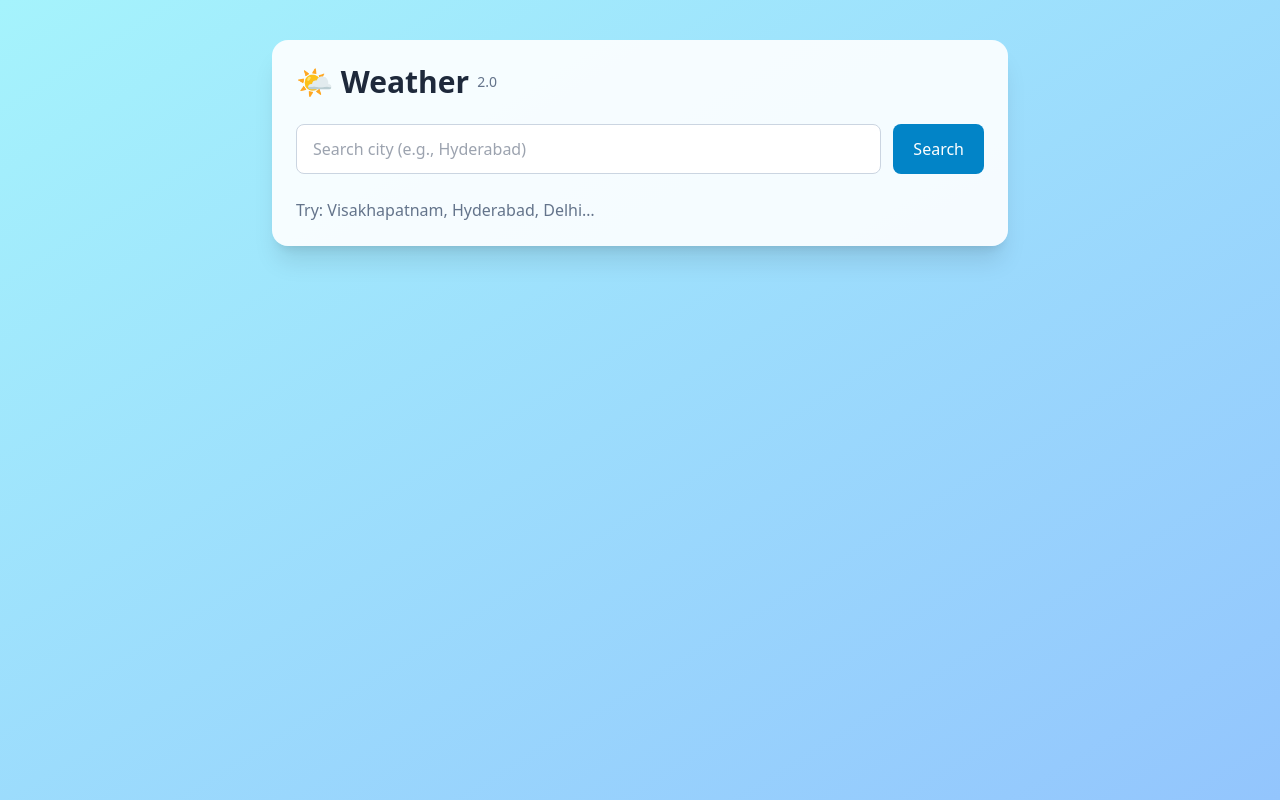
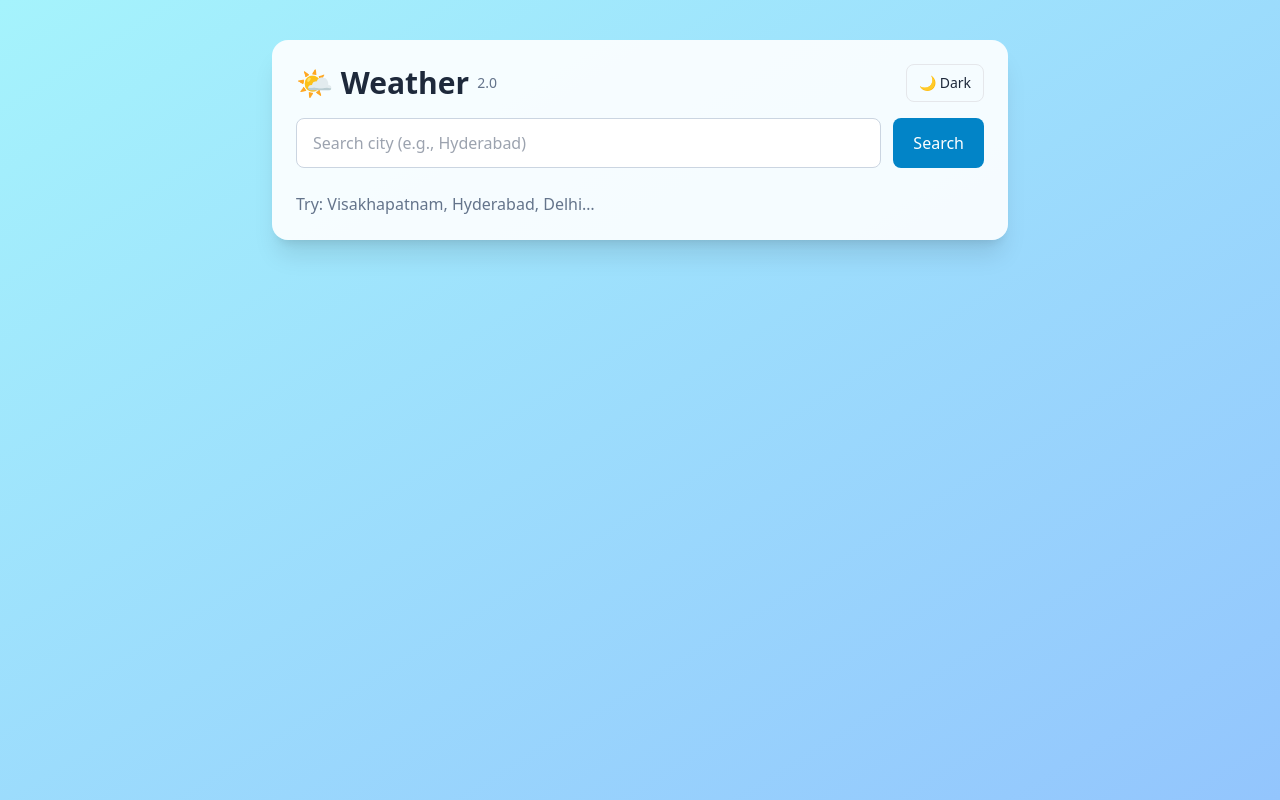
Before and after one commit to sowmyabharat1996/weather-app-2.0, a React (Vite) app: page / in a window 1280 px wide. Built offline with nearby package versions, Linux system fonts and the light colour scheme.

Commit message:
Dark mode toggle + offline PWA caching

```diff
--- a/src/App.jsx
+++ b/src/App.jsx
@@ -1,4 +1,5 @@
 import { useState } from "react";
+import ThemeToggle from "./ThemeToggle";
 
 export default function App() {
   const [query, setQuery] = useState("");
@@ -17,7 +18,7 @@ export default function App() {
     try {
       setLoading(true);
 
-      // 1) geocode the city -> lat/lon
+      // Step 1: Geocode city name → latitude/longitude
       const geoRes = await fetch(
         `https://geocoding-api.open-meteo.com/v1/search?name=${encodeURIComponent(
           query
@@ -29,10 +30,15 @@ export default function App() {
         setLoading(false);
         return;
       }
-      const place = geo.results[0]; // best match
-      setCity({ name: place.name, country: place.country, admin: place.admin1 });
 
-      // 2) weather by lat/lon
+      const place = geo.results[0];
+      setCity({
+        name: place.name,
+        country: place.country,
+        admin: place.admin1,
+      });
+
+      // Step 2: Fetch weather
       const wxRes = await fetch(
         `https://api.open-meteo.com/v1/forecast?latitude=${place.latitude}&longitude=${place.longitude}&current_weather=true&windspeed_unit=kmh`
       );
@@ -46,20 +52,26 @@ export default function App() {
   }
 
   return (
-    <div className="min-h-screen bg-gradient-to-br from-cyan-200 to-blue-300 text-slate-800">
+    <div className="min-h-screen bg-gradient-to-br from-cyan-200 to-blue-300 text-slate-800 dark:from-slate-900 dark:to-slate-800 dark:text-slate-100 transition-colors duration-300">
       <div className="max-w-3xl mx-auto px-4 py-10">
-        <div className="bg-white/90 rounded-2xl shadow-xl p-6">
-          <h1 className="text-3xl font-bold flex items-center gap-2">
-            <span>🌤️ Weather</span>
-            <span className="text-sm font-medium text-slate-500">2.0</span>
-          </h1>
+        <div className="bg-white/90 dark:bg-slate-800/90 rounded-2xl shadow-xl p-6 transition-colors duration-300">
 
-          <form onSubmit={fetchWeather} className="mt-6 flex gap-3">
+          {/* Header Row */}
+          <div className="flex items-center justify-between mb-4">
+            <h1 className="text-3xl font-bold flex items-center gap-2">
+              <span>🌤️ Weather</span>
+              <span className="text-sm font-medium text-slate-500 dark:text-slate-300">2.0</span>
+            </h1>
+            <ThemeToggle />
+          </div>
+
+          {/* Search Form */}
+          <form onSubmit={fetchWeather} className="mt-2 flex gap-3">
             <input
               value={query}
               onChange={(e) => setQuery(e.target.value)}
               placeholder="Search city (e.g., Hyderabad)"
-              className="flex-1 rounded-lg border border-slate-300 px-4 py-3 focus:outline-none focus:ring-2 focus:ring-sky-400"
+              className="flex-1 rounded-lg border border-slate-300 px-4 py-3 focus:outline-none focus:ring-2 focus:ring-sky-400 dark:bg-slate-700 dark:border-slate-600 dark:placeholder-slate-300"
             />
             <button
               disabled={loading}
@@ -69,19 +81,22 @@ export default function App() {
             </button>
           </form>
 
+          {/* Errors */}
           {err && <p className="mt-4 text-rose-600">{err}</p>}
 
+          {/* Weather Results */}
           {city && wx && (
             <div className="mt-8">
               <h2 className="text-2xl font-semibold">
-                {city.name}{city.admin ? `, ${city.admin}` : ""}, {city.country}
+                {city.name}
+                {city.admin ? `, ${city.admin}` : ""}, {city.country}
               </h2>
 
               <div className="mt-4 flex items-end gap-8">
                 <div className="text-6xl font-extrabold">
                   {Math.round(wx.temperature)}°C
                 </div>
-                <div className="space-y-1 text-slate-600">
+                <div className="space-y-1 text-slate-600 dark:text-slate-300">
                   <div>Wind: {wx.windspeed} km/h</div>
                   <div>Direction: {wx.winddirection}°</div>
                   <div>Updated: {new Date(wx.time).toLocaleString()}</div>
@@ -90,8 +105,11 @@ export default function App() {
             </div>
           )}
 
+          {/* Default Hint */}
           {!city && !loading && !err && (
-            <p className="mt-6 text-slate-500">Try: Visakhapatnam, Hyderabad, Delhi…</p>
+            <p className="mt-6 text-slate-500 dark:text-slate-400">
+              Try: Visakhapatnam, Hyderabad, Delhi…
+            </p>
           )}
         </div>
       </div>
--- /dev/null
+++ b/src/ThemeToggle.jsx
@@ -0,0 +1,34 @@
+import { useEffect, useState } from "react";
+
+export default function ThemeToggle() {
+  const getInitial = () => {
+    const saved = localStorage.getItem("theme");
+    if (saved) return saved;                           // "light" | "dark"
+    // system preference as default
+    return window.matchMedia("(prefers-color-scheme: dark)").matches
+      ? "dark"
+      : "light";
+  };
+
+  const [theme, setTheme] = useState(getInitial);
+
+  useEffect(() => {
+    const html = document.documentElement;
+    if (theme === "dark") html.classList.add("dark");
+    else html.classList.remove("dark");
+    localStorage.setItem("theme", theme);
+  }, [theme]);
+
+  return (
+    <button
+      onClick={() => setTheme((t) => (t === "dark" ? "light" : "dark"))}
+      className="rounded-lg border px-3 py-2 text-sm
+                 hover:bg-slate-100 dark:hover:bg-slate-700
+                 dark:text-slate-200"
+      aria-label="Toggle theme"
+      title="Toggle theme"
+    >
+      {theme === "dark" ? "☀️ Light" : "🌙 Dark"}
+    </button>
+  );
+}
--- a/vite.config.js
+++ b/vite.config.js
@@ -7,7 +7,7 @@ export default defineConfig({
     react(),
     VitePWA({
       registerType: "autoUpdate",
-      includeAssets: ["favicon.svg"],
+      includeAssets: ["favicon.svg", "pwa-192.png", "pwa-512.png"],
       manifest: {
         name: "Weather 2.0",
         short_name: "Weather",
@@ -17,7 +17,31 @@ export default defineConfig({
         theme_color: "#0ea5e9",
         icons: [
           { src: "pwa-192.png", sizes: "192x192", type: "image/png" },
-          { src: "pwa-512.png", sizes: "512x512", type: "image/png" }
+          { src: "pwa-512.png", sizes: "512x512", type: "image/png" },
+        ],
+      },
+      workbox: {
+        globPatterns: ["**/*.{js,css,html,svg,png,woff2}"],
+        runtimeCaching: [
+          // Cache your API calls with a network-first strategy
+          {
+            urlPattern: ({ url }) =>
+              url.origin === "https://api.open-meteo.com" ||
+              url.origin === "https://geocoding-api.open-meteo.com",
+            handler: "NetworkFirst",
+            options: {
+              cacheName: "weather-api",
+              networkTimeoutSeconds: 4,
+              expiration: { maxEntries: 50, maxAgeSeconds: 60 * 60 }, // 1h
+              cacheableResponse: { statuses: [0, 200] },
+            },
+          },
+          // Images / icons
+          {
+            urlPattern: ({ request }) => request.destination === "image",
+            handler: "StaleWhileRevalidate",
+            options: { cacheName: "images", expiration: { maxEntries: 60 } },
+          },
         ],
       },
     }),
```
